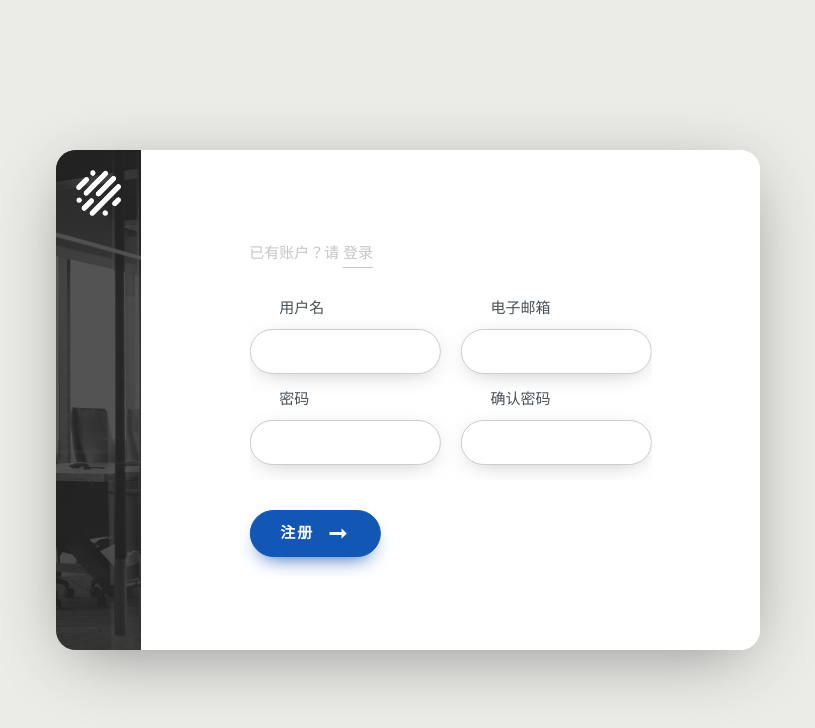
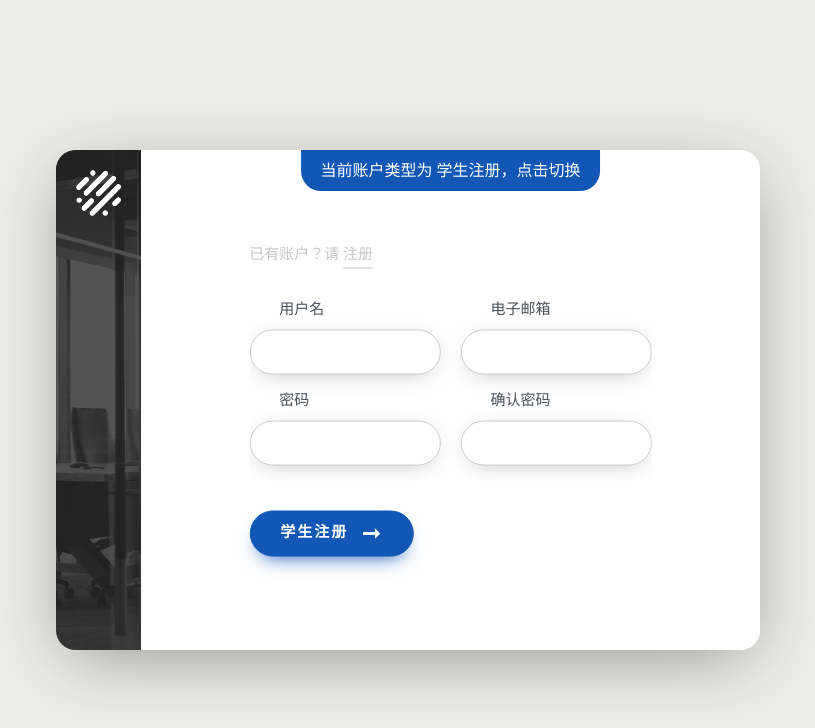
Before and after one commit to getatny/zskd-pc, a Vue app: page /#/account/register in a window 1280 px wide. Shown: the top 728 px of the page, without its empty margins (232-1047 px from the left). Built offline with nearby package versions, Linux system fonts and the light colour scheme.

Commit message:
删除国际化文件，注册页面逻辑小改

```diff
--- a/src/assets/lang/en.js
+++ /dev/null
@@ -1,18 +0,0 @@
-//en.js
-module.exports = {
-  message: {
-    login: {
-      tip1: "Please enter your username and password to login the website.",
-      tip2: "If you don't have any Account, please click to",
-      text: 'Login'
-    },
-    register: {
-      text: 'Register a Account',
-      tip: 'Have a Account already? please click to',
-      username: 'Username',
-      email: 'E-Mail',
-      password: 'Password',
-      rePassword: 'Confirm Password'
-    }
-  }
-};
--- a/src/assets/lang/zhCHS.js
+++ /dev/null
@@ -1,18 +0,0 @@
-//zhCHS.js
-module.exports = {
-  message: {
-    login: {
-      tip1: "请输入您的用户名和密码进行登录。",
-      tip2: "如果您没有任何账号的话，请",
-      text: '登录'
-    },
-    register: {
-      text: '注册',
-      tip: '已有账户？请',
-      username: '用户名',
-      email: '电子邮箱',
-      password: '密码',
-      rePassword: '确认密码'
-    }
-  }
-};
--- /dev/null
+++ b/src/components/Account/AccountInput.vue
@@ -0,0 +1,47 @@
+<template>
+  <input :type="type" :name="name" :placeholder="placeHolder"/>
+</template>
+
+<script>
+  export default {
+    name: 'RegisterInput',
+    props: {
+      type: {
+        type: String,
+        default: 'text'
+      },
+      name: {
+        type: String,
+        default: ''
+      },
+      placeHolder: {
+        type: String,
+        default: ""
+      }
+    }
+  }
+</script>
+
+<style scoped lang="stylus">
+  input {
+    width: 100%
+    height: 45px
+    box-sizing border-box
+    padding 10px 20px /*10px 40px*/
+    border 1px solid #ccc
+    box-shadow 0 5px 25px -10px #aaa
+    border-radius 22.5px
+    margin-bottom 15px
+    font-size 15px
+    letter-spacing 2px
+    color #5a5c5b
+
+    &::-webkit-input-placeholder {
+      color: #c9c9c9
+    }
+
+    &:focus {
+      border 1px solid #b6b7b2
+    }
+  }
+</style>
--- a/src/main.js
+++ b/src/main.js
@@ -3,7 +3,6 @@
 import Vue from 'vue'
 import VueRouter from 'vue-router'
 import App from './App'
-import animate from 'animate.css'
 
 // router setup
 import routes from './routes/routes'
@@ -13,25 +12,17 @@ import GlobalComponents from './globalComponents'
 import GlobalDirectives from './globalDirectives'
 import Notifications from './components/NotificationPlugin'
 
+// iview 组件
+
+import 'iview/dist/styles/iview.css'
+import { Message } from 'iview'
+
+Vue.prototype.$Message = Message
+
 // MaterialDashboard plugin
 import MaterialDashboard from './material-dashboard'
 
 import Chartist from 'chartist'
-
-// 引入国际化资源
-import VueI18n from 'vue-i18n'
-import LangZhCHS from './assets/lang/zhCHS'
-import LangEn from './assets/lang/en'
-
-// 国际化配置
-Vue.use(VueI18n)
-const i18n = new VueI18n({
-  locale: 'zhCHS',
-  messages: {
-    'en': LangEn,
-    'zhCHS': LangZhCHS,
-  }
-});
 
 // configure router
 const router = new VueRouter({
@@ -44,7 +35,6 @@ Vue.use(MaterialDashboard)
 Vue.use(GlobalComponents)
 Vue.use(GlobalDirectives)
 Vue.use(Notifications)
-Vue.use(animate)
 
 // global library setup
 Object.defineProperty(Vue.prototype, '$Chartist', {
@@ -58,7 +48,6 @@ new Vue({
   el: '#app',
   render: h => h(App),
   router,
-  i18n,
   data: {
     Chartist: Chartist
   }
--- a/src/pages/Account/LoginPage.vue
+++ b/src/pages/Account/LoginPage.vue
@@ -1,21 +1,22 @@
 <template>
   <div id="login-page">
     <div id="login-form">
-      <div class="tip1">{{ $t('message.login.tip1') }}</div>
+      <div class="tip1">请输入您的用户名和密码进行登录。</div>
       <div class="tip2">
-        {{ $t('message.login.tip2') }}
-        <div class="register-btn" @click="registerButtonClick">{{ $t("message.register.text") }}</div>
+        如果您没有任何账号的话，请
+        <div class="register-btn" @click="registerButtonClick">注册</div>
       </div>
       <div class="username">
-        <input type="text" name="username" placeholder="USERNAME"/>
+        <AccountInput name="username" place-holder="USERNAME"/>
         <div class="identify">
           教
           <md-tooltip md-direction="top">当前账户身份：教</md-tooltip>
         </div>
       </div>
-      <input type="password" name="password" placeholder="PASSWORD"/>
+      <AccountInput type="password" name="password" place-holder="PASSWORD"/>
       <div class="btns">
-        <button type="button" class="login-btn">{{ $t("message.login.text") }}
+        <button type="button" class="login-btn">
+          登录
           <md-icon class="login-icon">arrow_right_alt</md-icon>
         </button>
       </div>
@@ -24,12 +25,17 @@
 </template>
 
 <script>
+  import AccountInput from '../../components/Account/AccountInput'
+
   export default {
     name: "LoginPage",
     methods: {
       registerButtonClick() {
         this.$emit('register-button-click')
       }
+    },
+    components: {
+      AccountInput
     }
   }
 </script>
@@ -96,28 +102,6 @@
       }
     }
 
-    input {
-      width: 100%
-      height: 45px
-      box-sizing border-box
-      padding 10px 20px /*10px 40px*/
-      border 1px solid #ccc
-      box-shadow 0 5px 25px -10px #aaa
-      border-radius 22.5px
-      margin-bottom 15px
-      font-size 15px
-      letter-spacing 2px
-      color #5a5c5b
-
-      &::-webkit-input-placeholder {
-        color: #c9c9c9
-      }
-
-      &:focus {
-        border 1px solid #b6b7b2
-      }
-    }
-
     .btns {
       margin-top 15px
 
--- a/src/pages/Account/RegisterPage.vue
+++ b/src/pages/Account/RegisterPage.vue
@@ -1,32 +1,37 @@
 <template>
   <div id="register-page">
+    <div class="change-register-method" @click="changeRegisterMethod">
+      当前账户类型为 {{ registerBtn }}，点击切换
+    </div>
+
     <div id="register-form">
       <div class="tip">
-        {{ $t("message.register.tip") }}
-        <div class="login-btn" @click="loginButtonClick">{{ $t("message.login.text") }}</div>
+        已有账户？请
+        <div class="login-btn" @click="loginButtonClick">注册</div>
       </div>
 
       <div class="groups">
         <div class="input-group">
-          <label for="username">{{ $t("message.register.username") }}</label>
-          <input type="text" id="username" name="username"/>
+          <label for="username">用户名</label>
+          <AccountInput id="username" name="username"/>
         </div>
         <div class="input-group">
-          <label for="email">{{ $t("message.register.email") }}</label>
-          <input type="email" id="email" name="email"/>
+          <label for="email">电子邮箱</label>
+          <AccountInput id="email" type="email" name="email"/>
         </div>
         <div class="input-group">
-          <label for="password">{{ $t("message.register.password") }}</label>
-          <input type="password" id="password" name="password"/>
+          <label for="password">密码</label>
+          <AccountInput id="password" type="password" name="password"/>
         </div>
         <div class="input-group">
-          <label for="re-password">{{ $t("message.register.rePassword") }}</label>
-          <input type="text" id="re-password" name="rePassword"/>
+          <label for="re-password">确认密码</label>
+          <AccountInput id="re-password" type="password" name="rePassword"/>
         </div>
       </div>
 
       <div class="btns">
-        <button type="button" class="register-btn">{{ $t("message.register.text") }}
+        <button type="button" class="register-btn">
+          {{ registerBtn }}
           <md-icon class="register-icon">arrow_right_alt</md-icon>
         </button>
       </div>
@@ -35,11 +40,37 @@
 </template>
 
 <script>
+  import AccountInput from '../../components/Account/AccountInput'
+
   export default {
     name: "RegisterPage",
     methods: {
       loginButtonClick() {
         this.$emit('login-button-click');
+      },
+      changeRegisterMethod() {
+        this.registerType = this.registerType === 0 ? 1 : 0
+        this.$Message.success({
+          content: '注册类型切换成功',
+          duration: 2.5
+        });
+      }
+    },
+    data() {
+      return {
+        registerType: 0
+      }
+    },
+    components: {
+      AccountInput
+    },
+    computed: {
+      registerBtn() {
+        if (this.registerType === 0) {
+          return '学生注册'
+        } else {
+          return '企业注册'
+        }
       }
     }
   }
@@ -55,6 +86,20 @@
     background #fff
     height 100%
     position relative
+
+    .change-register-method {
+      position absolute
+      top 0
+      left 50%
+      transform translateX(-50%)
+      padding 10px 20px
+      background #1257b5
+      color #fff
+      font-size 16px
+      border-bottom-left-radius 20px
+      border-bottom-right-radius 20px
+      cursor pointer
+    }
 
     #register-form {
       width 65%
@@ -93,28 +138,6 @@
           margin-bottom 10px
           font-size 15px
           padding-left 30px
-        }
-
-        input {
-          width: 100%
-          height: 45px
-          box-sizing border-box
-          padding 10px 20px /*10px 40px*/
-          border 1px solid #ccc
-          box-shadow 0 5px 25px -10px #aaa
-          border-radius 22.5px
-          margin-bottom 15px
-          font-size 15px
-          letter-spacing 2px
-          color #5a5c5b
-
-          &::-webkit-input-placeholder {
-            color: #c9c9c9
-          }
-
-          &:focus {
-            border 1px solid #b6b7b2
-          }
         }
       }
 
```
Also changed, not shown: package.json (+4 -3 lines), .babelrc.
